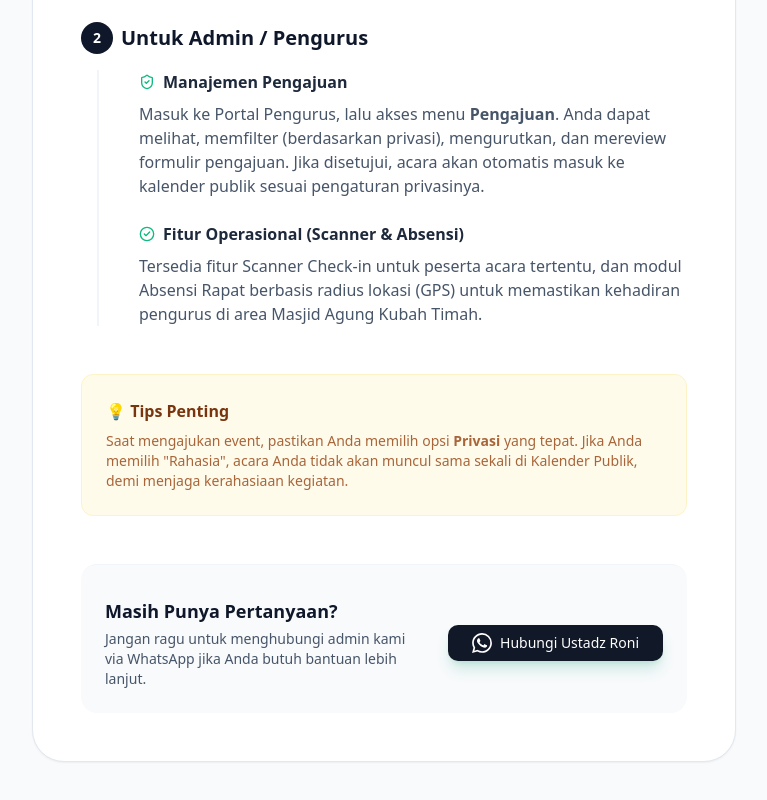
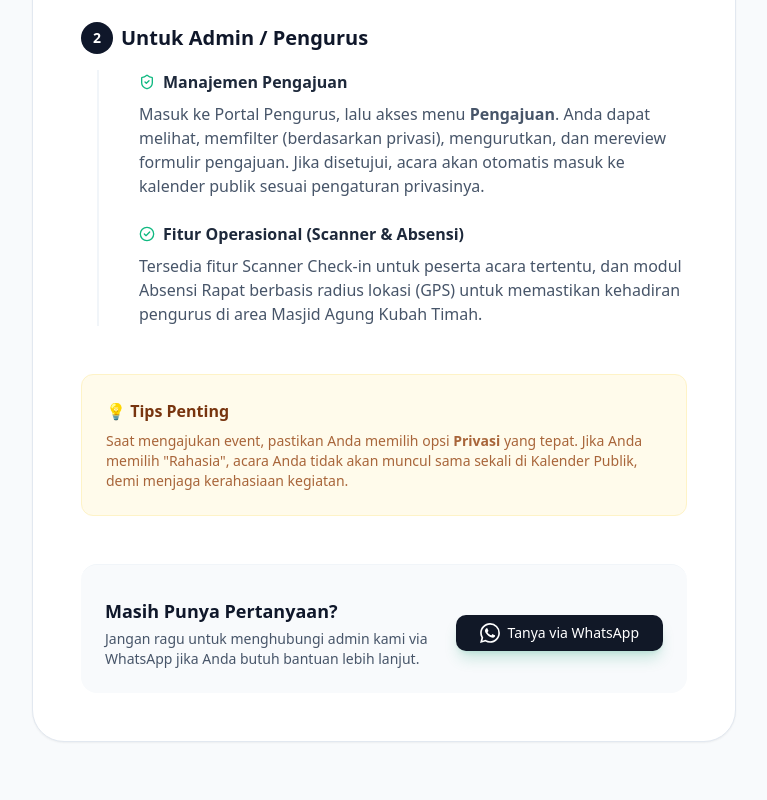
Before and after one commit to officialdmaqiqah/event-management, a Next.js app: page /bantuan in a window 1280 px wide. Shown: the part 953-1753 px from the top of the page, without its empty margins (256-1023 px from the left). Built offline with nearby package versions, Linux system fonts and the light colour scheme.

Commit message:
feat: remove WA tooltip and add pre-filled text template

```diff
--- a/src/app/bantuan/page.tsx
+++ b/src/app/bantuan/page.tsx
@@ -122,7 +122,7 @@ export default function BantuanPage() {
                 <p className="text-slate-600 text-sm mt-1">Jangan ragu untuk menghubungi admin kami via WhatsApp jika Anda butuh bantuan lebih lanjut.</p>
               </div>
               <a
-                href="https://wa.me/6282175426357"
+                href="https://wa.me/6282175426357?text=Assalamualaikum%2C%20Mau%20Tanya%20Tata%20Cara%20Menggunakan%20Fasilitas%20Masjid%20Agung%20Kubah%20Timah"
                 target="_blank"
                 rel="noopener noreferrer"
                 className="shrink-0"
@@ -131,7 +131,7 @@ export default function BantuanPage() {
                   <svg viewBox="0 0 24 24" fill="currentColor" className="h-5 w-5" xmlns="http://www.w3.org/2000/svg">
                     <path d="M17.472 14.382c-.297-.149-1.758-.867-2.03-.967-.273-.099-.471-.148-.67.15-.197.297-.767.966-.94 1.164-.173.199-.347.223-.644.075-.297-.15-1.255-.463-2.39-1.475-.888-.788-1.489-1.761-1.663-2.06-.173-.297-.018-.458.13-.606.134-.133.298-.347.446-.52.149-.174.198-.298.298-.497.099-.198.05-.371-.025-.52-.075-.149-.669-1.612-.916-2.207-.242-.579-.487-.5-.669-.51a12.8 12.8 0 0 0-.57-.01c-.198 0-.52.074-.792.372-.272.297-1.04 1.016-1.04 2.479 0 1.462 1.065 2.875 1.213 3.074.149.198 2.096 3.2 5.077 4.487.709.306 1.262.489 1.694.625.712.227 1.36.195 1.871.118.571-.085 1.758-.719 2.006-1.413.248-.694.248-1.289.173-1.413-.074-.124-.272-.198-.57-.347m-5.421 7.403h-.004a9.87 9.87 0 0 1-5.031-1.378l-.361-.214-3.741.982.998-3.648-.235-.374a9.86 9.86 0 0 1-1.51-5.26c.001-5.45 4.436-9.884 9.888-9.884 2.64 0 5.122 1.03 6.988 2.898a9.825 9.825 0 0 1 2.893 6.994c-.003 5.45-4.437 9.884-9.885 9.884m8.413-18.297A11.815 11.815 0 0 0 12.05 0C5.495 0 .16 5.335.157 11.892c0 2.096.547 4.142 1.588 5.945L.057 24l6.305-1.654a11.882 11.882 0 0 0 5.683 1.448h.005c6.554 0 11.89-5.335 11.893-11.893a11.821 11.821 0 0 0-3.48-8.413Z"/>
                   </svg>
-                  Hubungi Ustadz Roni
+                  Tanya via WhatsApp
                 </Button>
               </a>
             </div>
--- a/src/components/FloatingWhatsApp.tsx
+++ b/src/components/FloatingWhatsApp.tsx
@@ -13,7 +13,7 @@ export default function FloatingWhatsApp() {
 
   return (
     <a
-      href="https://wa.me/6282175426357"
+      href="https://wa.me/6282175426357?text=Assalamualaikum%2C%20Mau%20Tanya%20Tata%20Cara%20Menggunakan%20Fasilitas%20Masjid%20Agung%20Kubah%20Timah"
       target="_blank"
       rel="noopener noreferrer"
       className="fixed bottom-6 right-6 z-50 flex items-center justify-center w-14 h-14 bg-emerald-500 text-white rounded-full shadow-[0_4px_14px_0_rgba(16,185,129,0.39)] hover:bg-emerald-600 hover:scale-110 hover:shadow-[0_6px_20px_rgba(16,185,129,0.23)] transition-all duration-300 group"
@@ -28,10 +28,6 @@ export default function FloatingWhatsApp() {
       >
         <path d="M17.472 14.382c-.297-.149-1.758-.867-2.03-.967-.273-.099-.471-.148-.67.15-.197.297-.767.966-.94 1.164-.173.199-.347.223-.644.075-.297-.15-1.255-.463-2.39-1.475-.888-.788-1.489-1.761-1.663-2.06-.173-.297-.018-.458.13-.606.134-.133.298-.347.446-.52.149-.174.198-.298.298-.497.099-.198.05-.371-.025-.52-.075-.149-.669-1.612-.916-2.207-.242-.579-.487-.5-.669-.51a12.8 12.8 0 0 0-.57-.01c-.198 0-.52.074-.792.372-.272.297-1.04 1.016-1.04 2.479 0 1.462 1.065 2.875 1.213 3.074.149.198 2.096 3.2 5.077 4.487.709.306 1.262.489 1.694.625.712.227 1.36.195 1.871.118.571-.085 1.758-.719 2.006-1.413.248-.694.248-1.289.173-1.413-.074-.124-.272-.198-.57-.347m-5.421 7.403h-.004a9.87 9.87 0 0 1-5.031-1.378l-.361-.214-3.741.982.998-3.648-.235-.374a9.86 9.86 0 0 1-1.51-5.26c.001-5.45 4.436-9.884 9.888-9.884 2.64 0 5.122 1.03 6.988 2.898a9.825 9.825 0 0 1 2.893 6.994c-.003 5.45-4.437 9.884-9.885 9.884m8.413-18.297A11.815 11.815 0 0 0 12.05 0C5.495 0 .16 5.335.157 11.892c0 2.096.547 4.142 1.588 5.945L.057 24l6.305-1.654a11.882 11.882 0 0 0 5.683 1.448h.005c6.554 0 11.89-5.335 11.893-11.893a11.821 11.821 0 0 0-3.48-8.413Z"/>
       </svg>
-      {/* Tooltip */}
-      <span className="absolute right-16 px-3 py-2 bg-slate-900 text-white text-xs font-medium rounded-lg opacity-0 group-hover:opacity-100 transition-opacity duration-300 pointer-events-none whitespace-nowrap">
-        Hubungi Ustadz Roni
-      </span>
     </a>
   )
 }
```
